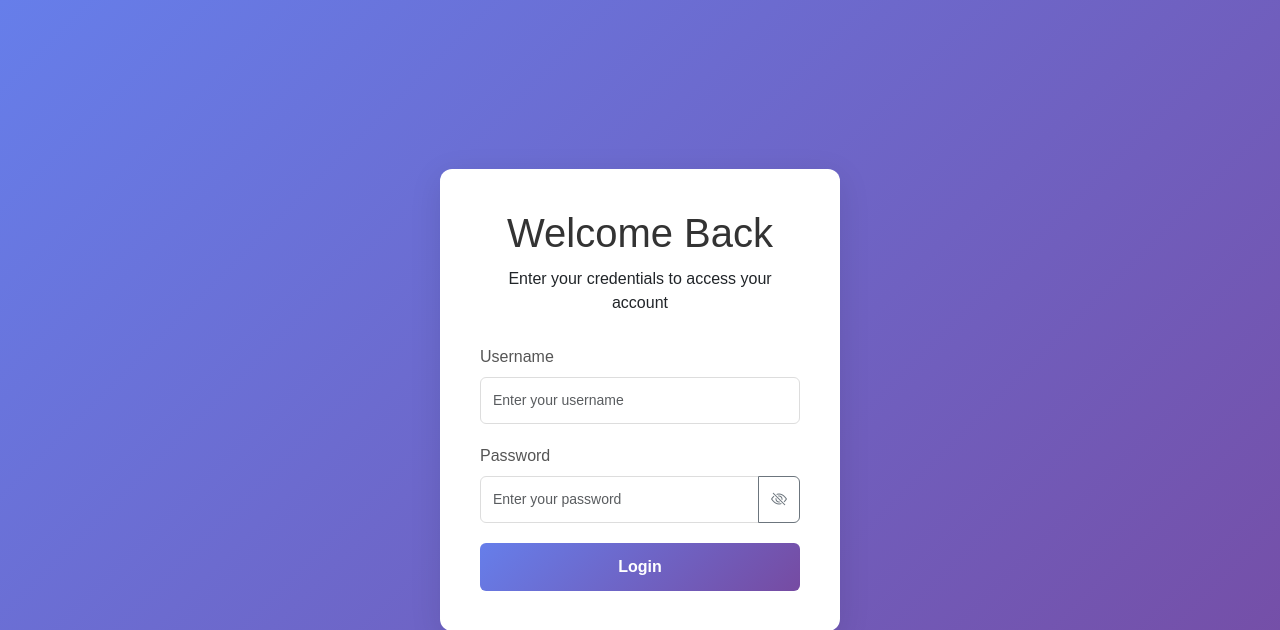
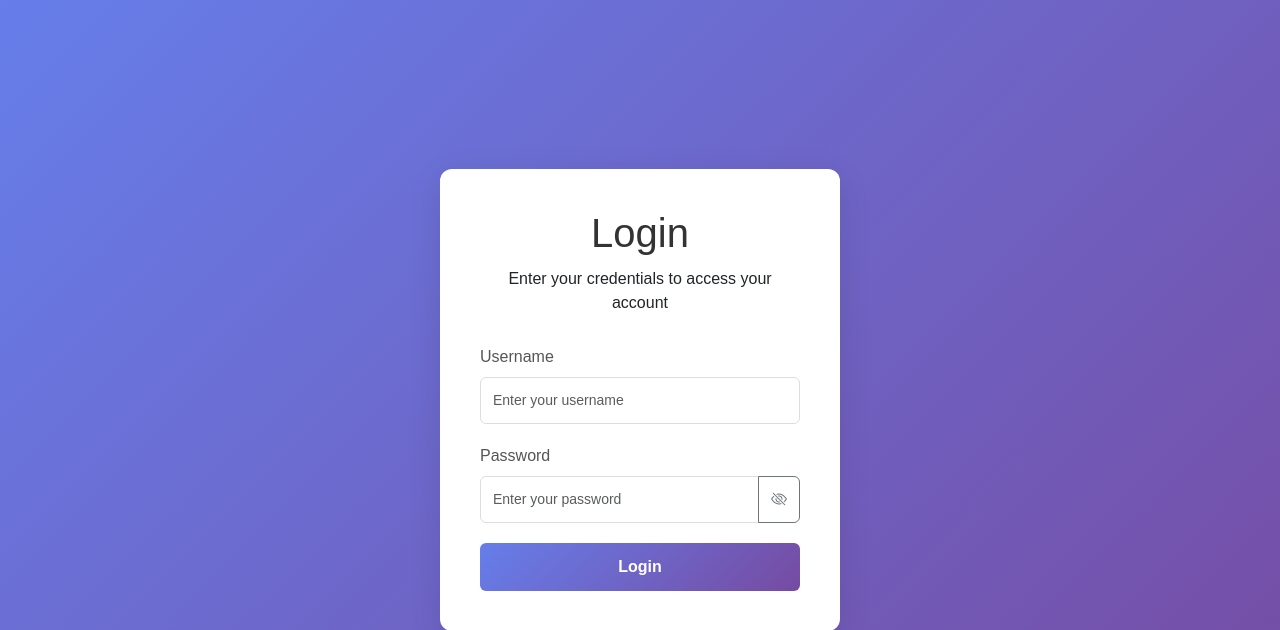
Before and after one commit to agniveshtm1234/DJANGO, a Django app: page /users/login/ in a window 1280 px wide. Shown: the top 630 px of the page. Run offline with Django 5.2, Linux system fonts and the light colour scheme.

Commit message:
i edited html

```diff
--- a/bleach/templates/users/login.html
+++ b/bleach/templates/users/login.html
@@ -83,7 +83,7 @@
 <body>
     <div class="login-card">
         <div class="login-header">
-            <h1>Welcome Back</h1>
+            <h1>Login</h1>
             <p>Enter your credentials to access your account</p>
         </div>
 
```
